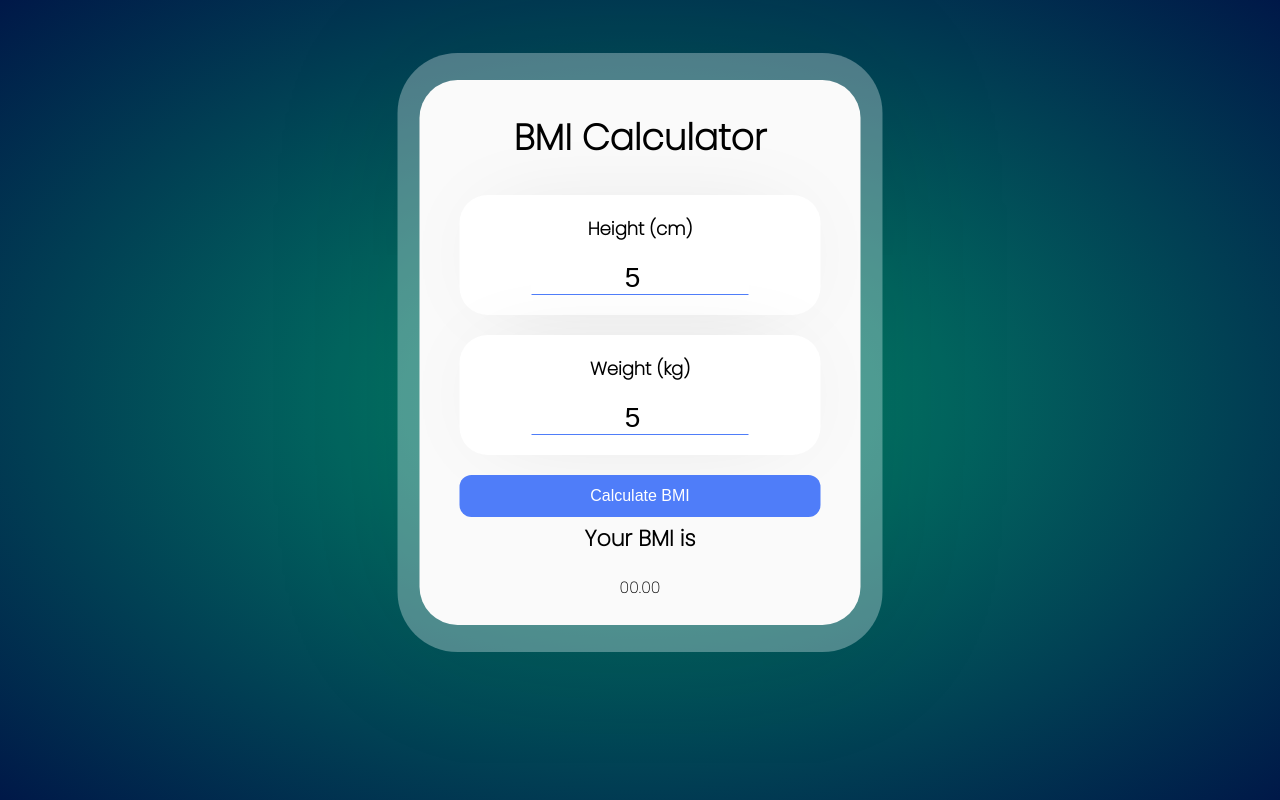
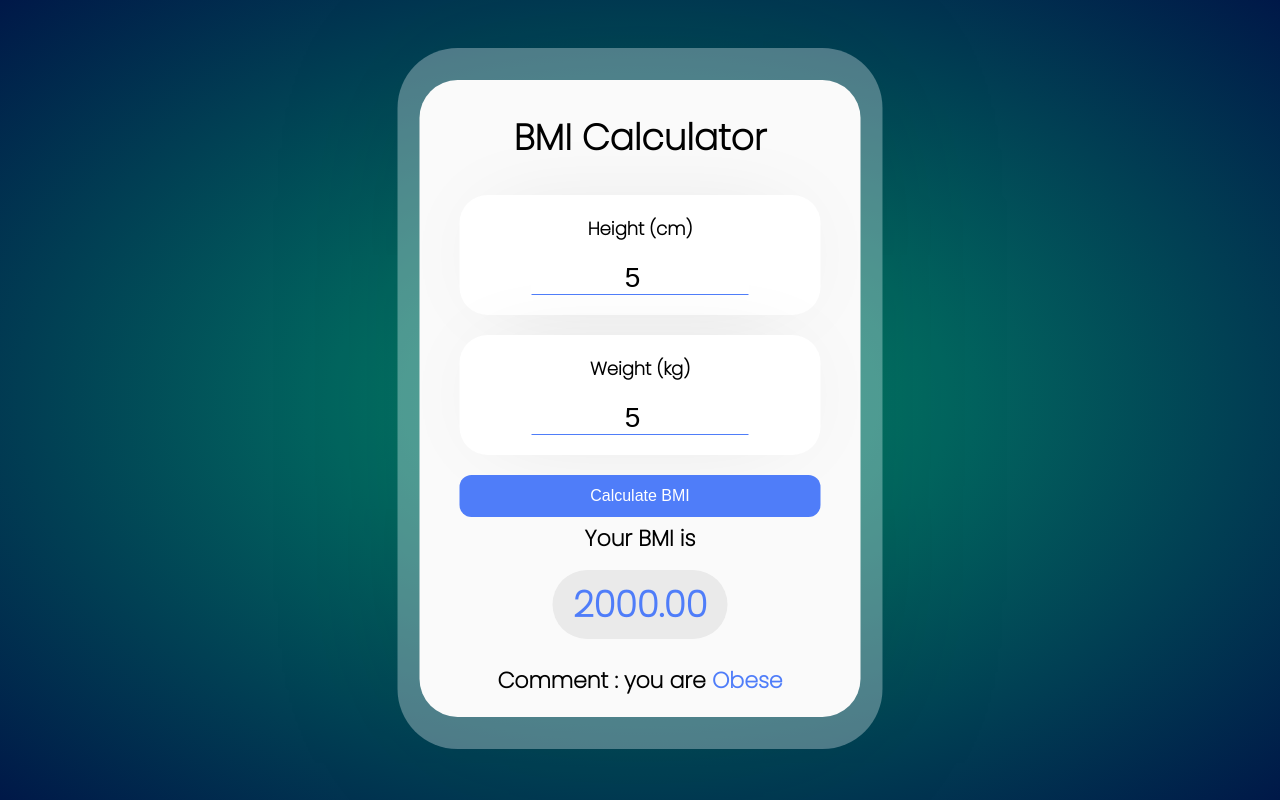
Before and after one commit to Zauverer/calculator-bmi-v1, a plain HTML site: page index.html in a window 1280 px wide. Both pictures are taken after typing "5", "5" into the empty fields and a click on the button "Calculate BMI". Drawn offline with Linux system fonts and the light colour scheme.

Commit message:
second commit

```diff
--- a/index.html
+++ b/index.html
@@ -25,11 +25,11 @@
 
             <div class="result">
                 <p>Your BMI is</p>
-                <div class="result">00.00</div>
+                <div id="result">00.00</div>
                 <p class="comment"></p>
             </div>
-
         </div>
     </div>
+    <script src="script.js"></script>
 </body>
 </html>
--- /dev/null
+++ b/script.js
@@ -0,0 +1,37 @@
+const btn = document.getElementById("calculate");
+
+btn.addEventListener("click", function (){
+    let height = document.querySelector("#height").value;
+    let weight = document.querySelector("#weight").value;
+
+    if(height == "" || weight == ""){
+        alert("Please fill out the input fields");
+        return;
+    }
+
+    height = height/100;
+
+    let BMI = weight / (height * height);
+
+    BMI = BMI.toFixed(2);
+
+    document.querySelector("#result").innerHTML = BMI;
+
+    let status = "";
+
+    if (BMI < 18.5){
+        status = "Underweight";
+    }
+    if (BMI >= 18.5 && BMI < 25){
+        status = "Healthy";
+    }
+    if (BMI >= 25 && BMI < 30){
+        status = "Overweight";
+    }
+    if (BMI >= 30){
+        status = "Obese";
+    }
+
+    document.querySelector(".comment").innerHTML = `Comment : you are <span id="comment">${status}</span>`;
+
+});
--- a/style.css
+++ b/style.css
@@ -114,3 +114,8 @@ button#calculate:hover{
     border-radius: 55px;
     margin-bottom: 25px;
 }
+
+#comment{
+    color: #4f7df9;
+    font-weight: 1200;
+}
```
